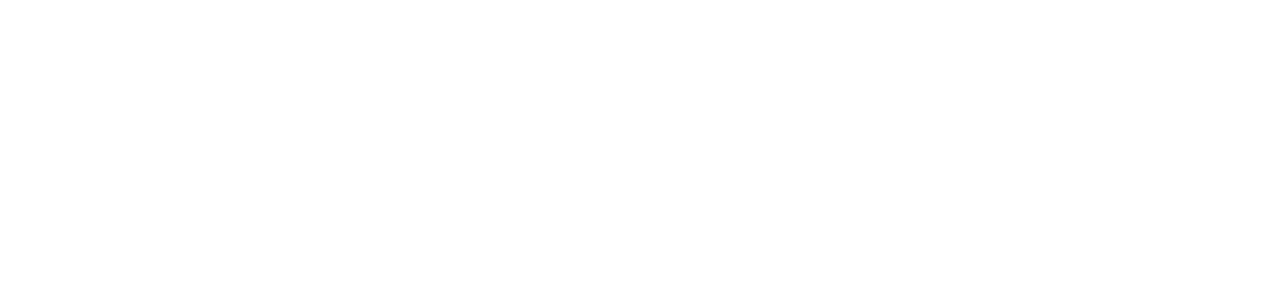
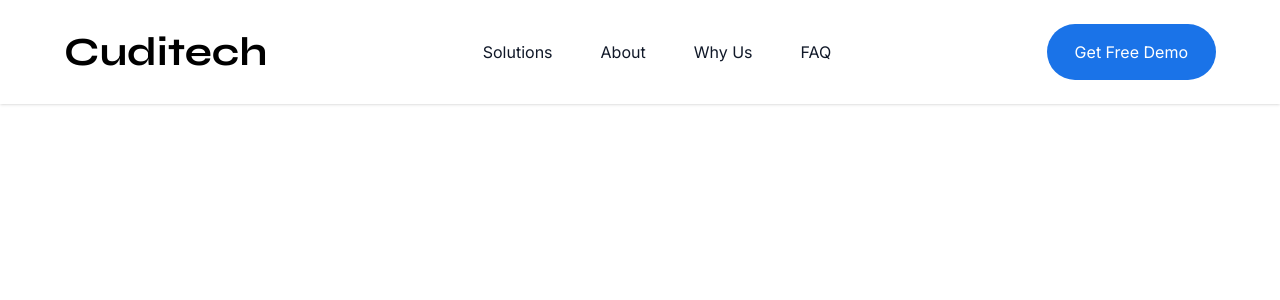
Before and after one commit to Joesef127/cuditech, a React (Vite) app: page / in a window 1280 px wide. Shown: the top 300 px of the page. Built offline with nearby package versions, Linux system fonts and the light colour scheme.

Commit message:
feat: header done

```diff
--- a/src/App.tsx
+++ b/src/App.tsx
@@ -1,5 +1,10 @@
+import Header from "./components/Header.tsx";
+
 function App() {
-  return <div></div>;
+  return (
+    <Header/>
+
+  )
 }
 
 export default App;
--- /dev/null
+++ b/src/components/Header.tsx
@@ -0,0 +1,26 @@
+import {navItems} from "../data.ts";
+import Button from "./subComponents/Button.tsx";
+
+const Header = () => {
+  return (
+    <div className="flex items-center justify-center w-full shadow-sm">
+      <div className="w-[90%] max-w-[1200px] mx-auto flex items-center justify-between py-6">
+        <h1 className="text-[40px] leading-[110%] tracking-[-3%] align-middle font-bold">
+          <a href="#">Cuditech</a>
+        </h1>
+        <nav className="flex gap-12">
+          {
+            navItems.map((item, i) => {
+              return <a key={i} href={item.href}
+                        className="text-[#101828] text-xs sm:text-base leading-6">{item.name}</a>
+            })
+          }
+        </nav>
+        <Button children="Get Free Demo"
+                className="bg-[#1A73E8] text-xs sm:text-base leading-6 text-white py-4 px-7 rounded-full"/>
+      </div>
+    </div>
+  )
+}
+
+export default Header;
--- a/src/components/subComponents/Button.tsx
+++ b/src/components/subComponents/Button.tsx
@@ -0,0 +1,28 @@
+import React, {type ReactNode, type ButtonHTMLAttributes} from "react";
+
+type ButtonProps = {
+  icon?: string;
+  className?: string;
+  isImage?: boolean;
+  route?: string;
+  children?: ReactNode;
+} & ButtonHTMLAttributes<HTMLButtonElement>;
+
+const Button: React.FC<ButtonProps> = ({
+                                         icon,
+                                         className,
+                                         children,
+                                         isImage,
+                                         route,
+                                       }) => {
+  return (
+    <a href={route ? route : "#"} className={className}>
+      <span>
+        {isImage ? <img src={icon} alt={icon} className="w-4 md:w-6"/> : <span>{icon}</span>}
+      </span>
+      <span>{children}</span>
+    </a>
+  );
+};
+
+export default Button;
--- /dev/null
+++ b/src/data.ts
@@ -0,0 +1,6 @@
+export const navItems = [
+  { name: 'Solutions', href: '#solutions' },
+  { name: 'About', href: '#about' },
+  { name: 'Why Us', href: '#why-us' },
+  { name: 'FAQ', href: '#faq' },
+]
--- a/src/index.css
+++ b/src/index.css
@@ -1 +1,9 @@
+@import url('https://fonts.googleapis.com/css2?family=Inter:ital,opsz,wght@0,14..32,100..900;1,14..32,100..900&family=Syne:wght@400..800&display=swap');
 @import "tailwindcss";
+
+h1,h2,h3,h4,h5,h6 {
+  font-family: 'Syne', sans-serif;
+}
+body {
+  font-family: 'Inter', sans-serif;
+}
```
